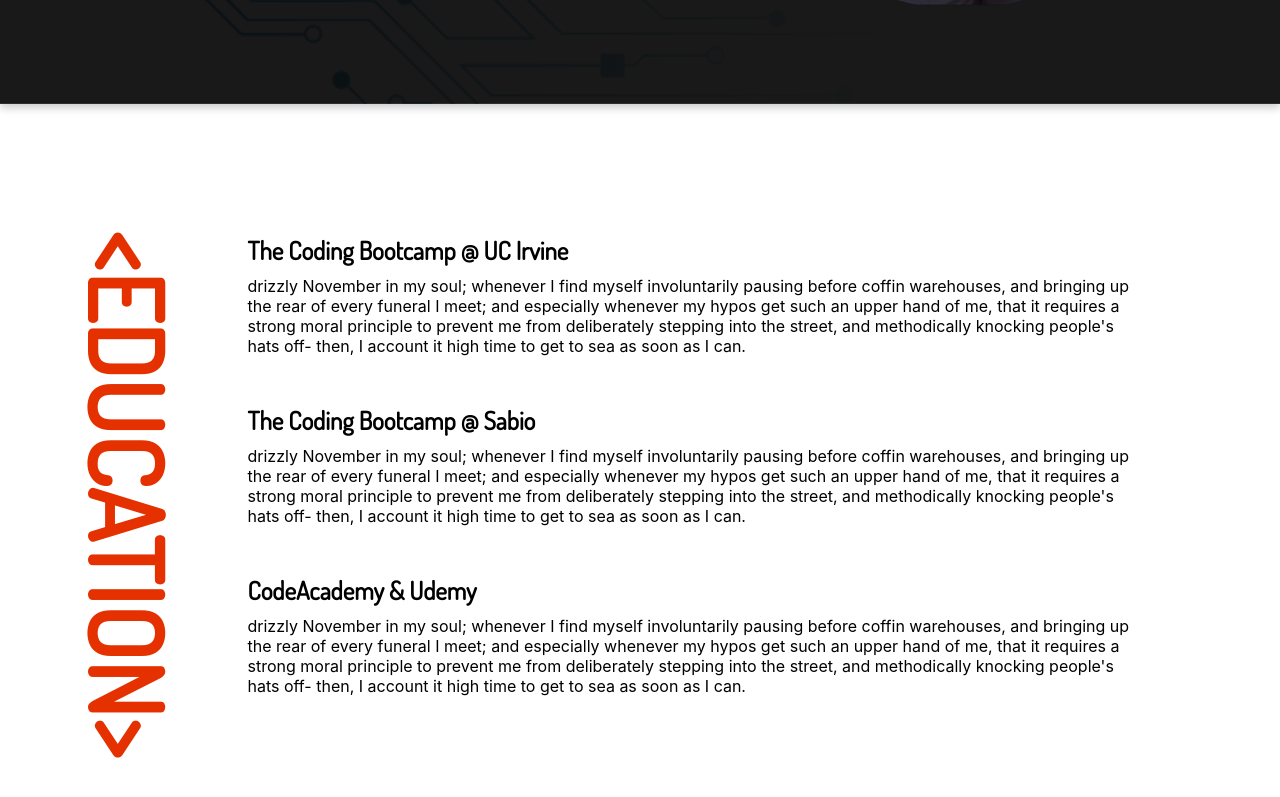
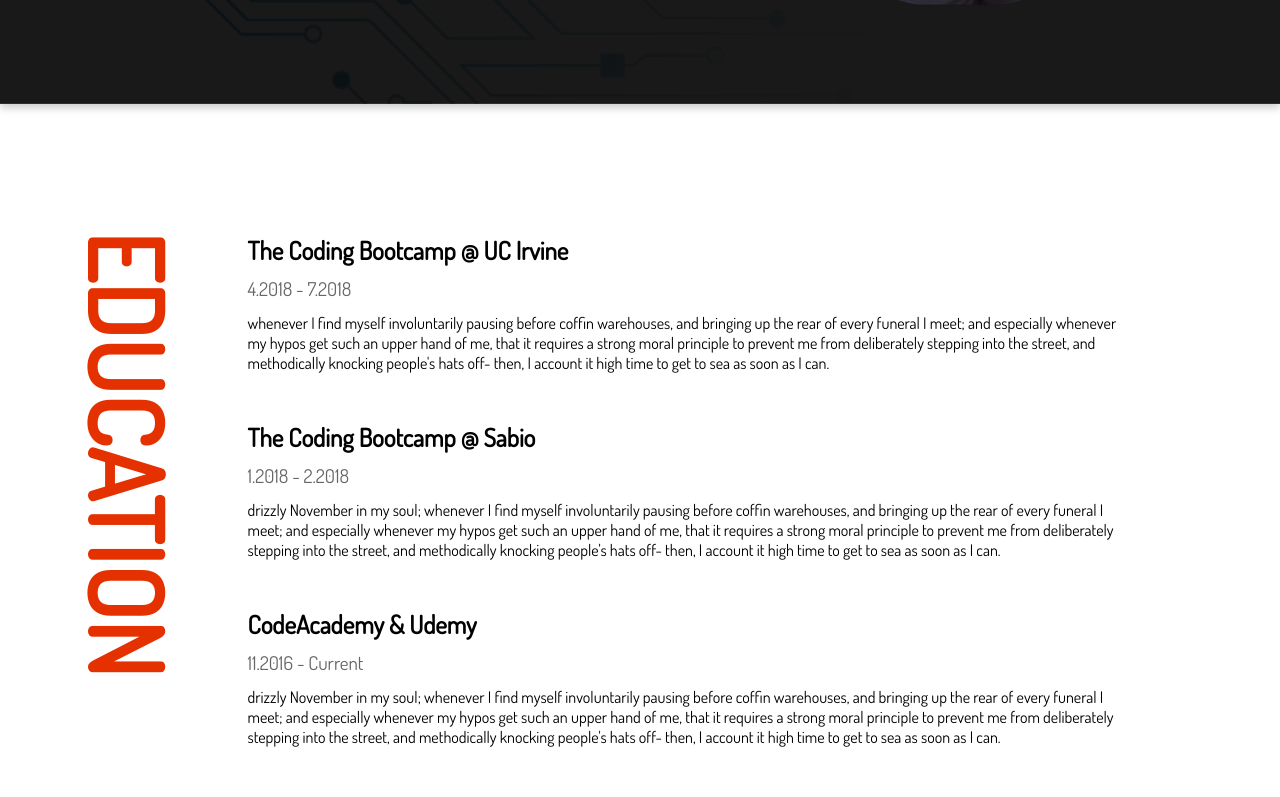
Before and after one commit to rcortez1775/NewPortfolio2019, a React (Create React App) app: page /about in a window 1280 px wide. Shown: the part 555-1352 px from the top of the page. Built offline with nearby package versions, Linux system fonts and the light colour scheme.

Commit message:
updated about me page

```diff
--- a/src/components/about/about.css
+++ b/src/components/about/about.css
@@ -120,6 +120,7 @@
     margin: auto;
     position: relative;
     margin-bottom: 3em;
+    font-family: 'Dosis', sans-serif;
 }
 
 .moby {
@@ -151,3 +152,13 @@
     font-weight: bold;
     margin-bottom: 10px;
   }
+
+  .date {
+      color: #666666;
+      font-size: 19px;
+      padding-bottom: -30px;
+  }
+
+.description {
+    margin-top: -45px;
+}
--- a/src/components/about/about.js
+++ b/src/components/about/about.js
@@ -24,13 +24,16 @@
                 <div>
                 <main className="main">
                     <div class="moby">
-                        <h2 className="myEdu">&lt;EDUCATION&gt;</h2>
+                        <h2 className="myEdu">EDUCATION</h2>
                         <p className="eduTitle">The Coding Bootcamp @ UC Irvine</p>
-                        <p>drizzly November in my soul; whenever I find myself involuntarily pausing before coffin warehouses, and bringing up the rear of every funeral I meet; and especially whenever my hypos get such an upper hand of me, that it requires a strong moral principle to prevent me from deliberately stepping into the street, and methodically knocking people's hats off- then, I account it high time to get to sea as soon as I can.</p>
+                        <p className="date">4.2018 - 7.2018</p>
+                        <p className="description">whenever I find myself involuntarily pausing before coffin warehouses, and bringing up the rear of every funeral I meet; and especially whenever my hypos get such an upper hand of me, that it requires a strong moral principle to prevent me from deliberately stepping into the street, and methodically knocking people's hats off- then, I account it high time to get to sea as soon as I can.</p>
                         <p className="eduTitle">The Coding Bootcamp @ Sabio</p>
-                        <p>drizzly November in my soul; whenever I find myself involuntarily pausing before coffin warehouses, and bringing up the rear of every funeral I meet; and especially whenever my hypos get such an upper hand of me, that it requires a strong moral principle to prevent me from deliberately stepping into the street, and methodically knocking people's hats off- then, I account it high time to get to sea as soon as I can.</p>
+                        <p className="date">1.2018 - 2.2018</p>
+                        <p className="description">drizzly November in my soul; whenever I find myself involuntarily pausing before coffin warehouses, and bringing up the rear of every funeral I meet; and especially whenever my hypos get such an upper hand of me, that it requires a strong moral principle to prevent me from deliberately stepping into the street, and methodically knocking people's hats off- then, I account it high time to get to sea as soon as I can.</p>
                         <p className="eduTitle">CodeAcademy & Udemy</p>
-                        <p>drizzly November in my soul; whenever I find myself involuntarily pausing before coffin warehouses, and bringing up the rear of every funeral I meet; and especially whenever my hypos get such an upper hand of me, that it requires a strong moral principle to prevent me from deliberately stepping into the street, and methodically knocking people's hats off- then, I account it high time to get to sea as soon as I can.</p>
+                        <p className="date">11.2016 - Current</p>
+                        <p className="description">drizzly November in my soul; whenever I find myself involuntarily pausing before coffin warehouses, and bringing up the rear of every funeral I meet; and especially whenever my hypos get such an upper hand of me, that it requires a strong moral principle to prevent me from deliberately stepping into the street, and methodically knocking people's hats off- then, I account it high time to get to sea as soon as I can.</p>
                     </div>
                 </main>
                 {/* <div className="container3">
```
